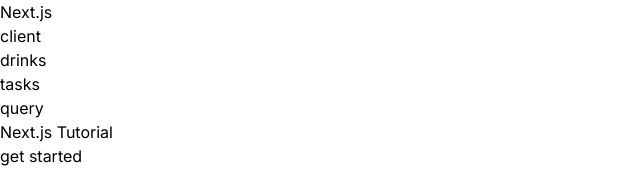
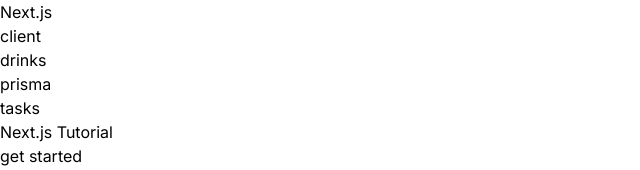
Before and after one commit to manoj07-coder/NextJs-Tutorial, a Next.js app: page / in a window 1280 px wide. Shown: the top 170 px of the page, without its empty margins (0-640 px from the left). Built offline with nearby package versions, Linux system fonts and the light colour scheme.

Commit message:
navbar component

```diff
--- a/components/Navbar.jsx
+++ b/components/Navbar.jsx
@@ -3,8 +3,8 @@
 const links = [
     {href:'/client',label:'client'},
     {href:'/drinks',label:'drinks'},
+    {href:'/prisma-example',label:'prisma'},
     {href:'/tasks',label:'tasks'},
-    {href:'/query',label:'query'}
 ]
 
 const Navbar = ()=>{
```
